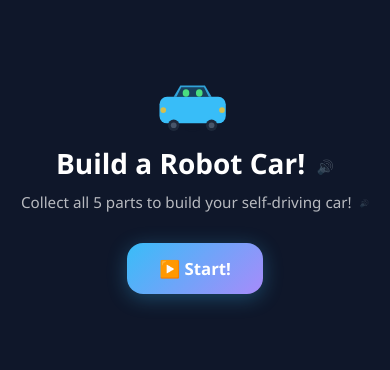
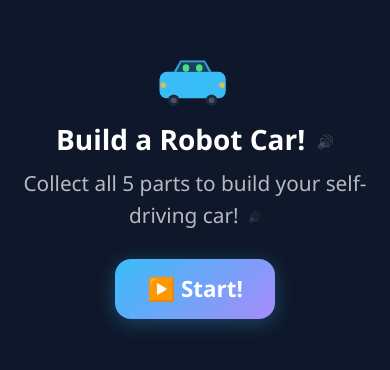
Before and after one commit to blairIS1/robot-car-quest, a Next.js app: page /robot-car-quest/ in a window 390 px wide. Shown: the part 236-606 px from the top of the page. Built offline with nearby package versions, Linux system fonts and the light colour scheme.

Commit message:
farsighted-friendly: bump minimum font sizes for Baker

```diff
--- a/app/globals.css
+++ b/app/globals.css
@@ -35,13 +35,15 @@ body {
   .progress-track { height: 10px; }
 }
 
-/* Scale down text on small screens */
+/* Scale down text on small screens — but keep farsighted-friendly minimums */
 @media (max-width: 480px) {
   h1, .text-4xl { font-size: 1.75rem !important; }
-  h2, .text-3xl { font-size: 1.4rem !important; }
-  .text-2xl { font-size: 1.15rem !important; }
-  .text-xl { font-size: 1.05rem !important; }
-  .text-lg { font-size: 0.95rem !important; }
+  h2, .text-3xl { font-size: 1.5rem !important; }
+  .text-2xl { font-size: 1.4rem !important; }
+  .text-xl { font-size: 1.3rem !important; }
+  .text-lg { font-size: 1.2rem !important; }
+  .text-sm { font-size: 1rem !important; }
+  .text-xs { font-size: 0.95rem !important; }
   .text-8xl { font-size: 4rem !important; }
   .text-5xl { font-size: 2.5rem !important; }
 }
@@ -161,3 +163,13 @@ body {
 .readable-text:active .read-icon {
   opacity: 1;
 }
+
+/* === Farsighted-friendly: minimum font sizes === */
+.text-xs { font-size: 1rem !important; }
+.text-sm { font-size: 1.1rem !important; }
+.text-base { font-size: 1.2rem !important; }
+.text-lg { font-size: 1.3rem !important; }
+.text-xl { font-size: 1.4rem !important; }
+.text-2xl { font-size: 1.6rem !important; }
+.text-3xl { font-size: 2rem !important; }
+.btn { font-size: 1.3rem; }
```
